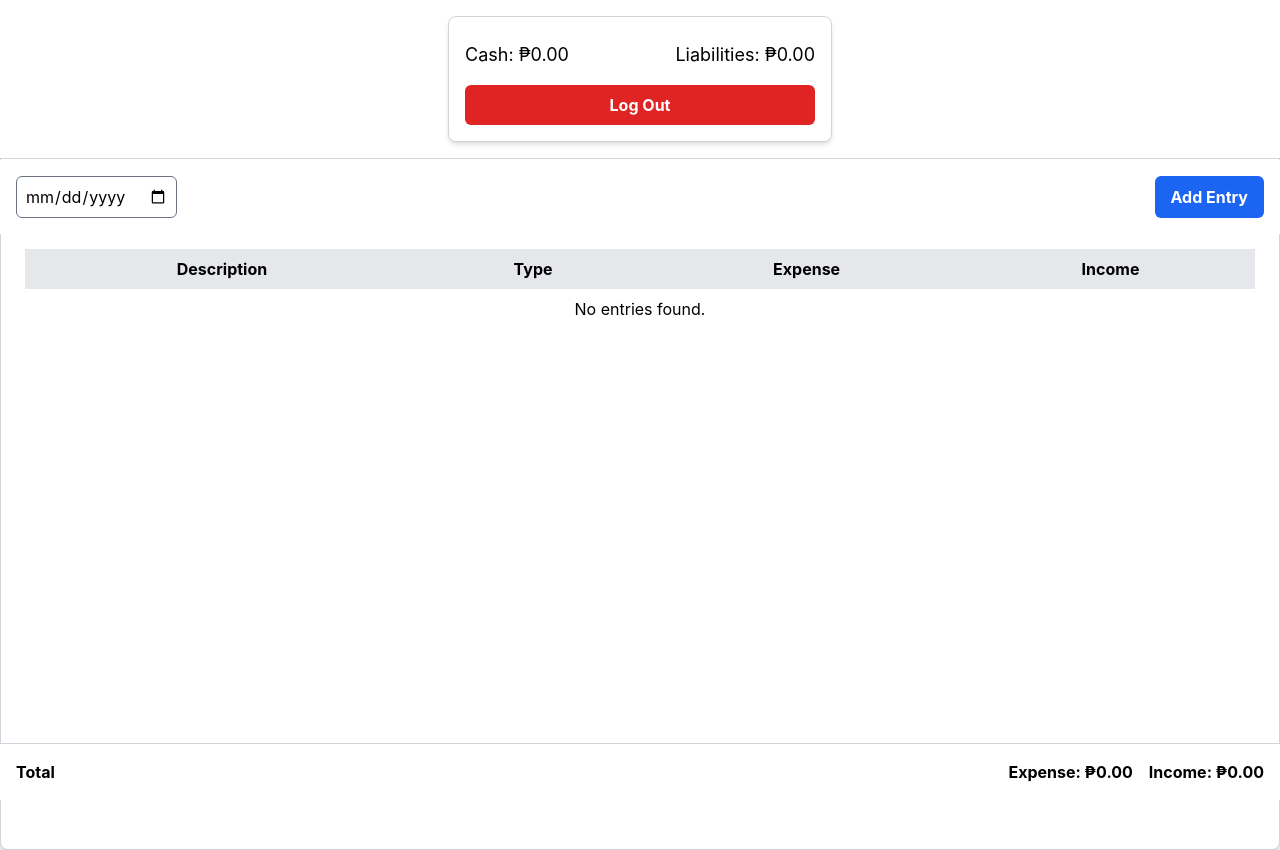
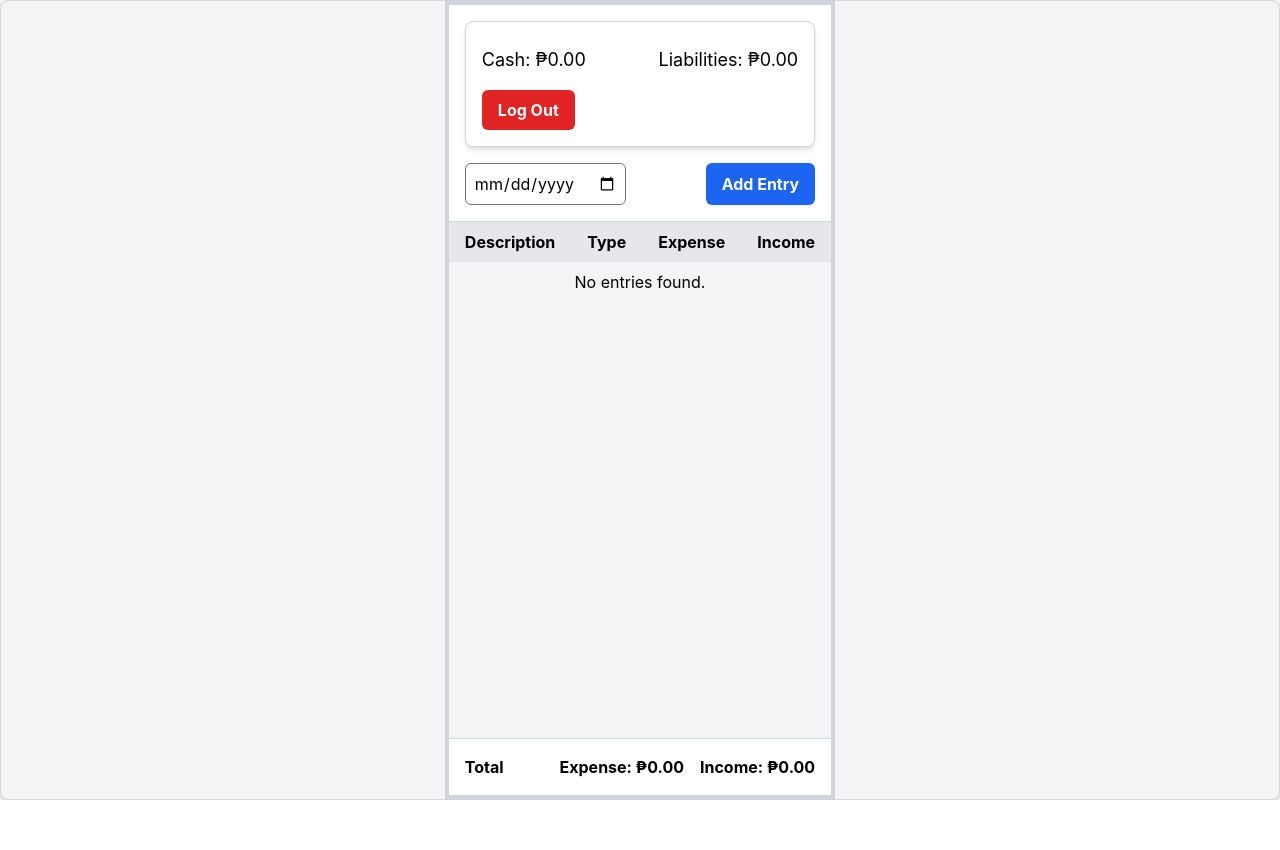
Before and after one commit to Micokoko/budget-tracker-app, a React (Create React App) app in the folder frontend/: page /dashboard in a window 1280 px wide. After the commit the page ends 800 px from the top, so only its background shows below. Built offline with nearby package versions, Linux system fonts and the light colour scheme.

Commit message:
adjusted sizing of components

```diff
--- a/frontend/src/App.js
+++ b/frontend/src/App.js
@@ -12,8 +12,8 @@ const App = () => {
   return (
     <UserProvider>
       <Router>
-        <div className="flex items-center justify-center min-h-screen bg-gray-100">
-          <div className="w-full h-full p-6 border border-gray-300 rounded-lg shadow-md bg-white overflow-y-auto">
+        <div className="flex min-h-screen bg-gray-100">
+          <div className="w-screen h-screen items-center justify-center flex flex-col border border-gray-300 rounded-lg shadow-md overflow-hidden">
             <Routes>
               <Route path="/" element={<LoginPage />} />
               <Route path="/signup" element={<SignUpPage />} />
--- a/frontend/src/components/AddEntryPage.js
+++ b/frontend/src/components/AddEntryPage.js
@@ -34,8 +34,8 @@ function AddEntryPage() {
         });
 
         if (response.ok) {
-            const newEntry = await response.json(); // Assuming your API returns the new entry
-            addEntry(newEntry); // Use the addEntry function to update the context state
+            const newEntry = await response.json();
+            addEntry(newEntry);
             navigate('/dashboard');
         } else {
             setError('Failed to add entry');
@@ -44,7 +44,7 @@ function AddEntryPage() {
     };
 
     return (
-        <div className="flex flex-col items-center justify-center min-h-screen bg-gray-100">
+        <div className="w-full flex flex-col items-center justify-center">
             <div className="w-full max-w-md p-8 space-y-8 bg-white rounded-lg shadow-lg">
                 <h1 className="text-2xl font-bold text-center">Add Entry</h1>
                 <form onSubmit={handleAddEntry} className="space-y-4">
--- a/frontend/src/components/LoginPage.js
+++ b/frontend/src/components/LoginPage.js
@@ -37,7 +37,7 @@ function LoginPage() {
     };
 
     return (
-        <div className="w-full max-w-md p-8 space-y-8 bg-white rounded-lg shadow-lg">
+        <div className="w-full max-w-md p-8 space-y-8 bg-white rounded-lg shadow-lg border-4">
             <h1 className="text-2xl font-bold text-center">BUDGET INU</h1>
             <form onSubmit={handleSubmit} className="space-y-4">
                 <div>
--- a/frontend/src/components/SignUpPage.js
+++ b/frontend/src/components/SignUpPage.js
@@ -59,7 +59,7 @@ const SignUpPage = () => {
     };
 
     return (
-        <div className="max-w-md mx-auto p-4 bg-white rounded shadow-md">
+        <div className="w-full max-w-md p-8 space-y-8 bg-white rounded-lg shadow-lg">
             <h2 className="text-lg font-bold mb-4">Register</h2>
             {error && <div className="text-red-500 mb-2">{error}</div>}
             {successMessage && <div className="text-green-500 mb-2">{successMessage}</div>}
--- a/frontend/src/components/UserPage.js
+++ b/frontend/src/components/UserPage.js
@@ -1,3 +1,4 @@
+// src/components/UserPage.js
 import React, { useState, useEffect } from 'react';
 import { useNavigate } from 'react-router-dom';
 import { fetchEntriesByUsername } from '../services/api';
@@ -22,7 +23,6 @@ function UserPage() {
             if (!userName) return;
             try {
                 const data = await fetchEntriesByUsername(userName);
-                console.log('Fetched entries:', data);
                 setEntries(data);
             } catch (error) {
                 console.error("Error fetching entries:", error);
@@ -39,60 +39,33 @@ function UserPage() {
         navigate('/');
     };
 
-    const handleAddEntry = (newEntry) => {
-        let updatedCash = cash;
-        let updatedLiabilities = liabilities;
-
-        if (newEntry.entry_type === 'Income') {
-            updatedCash += Number(newEntry.amount);
-        } else if (newEntry.entry_type === 'Expense' || newEntry.entry_type === 'Liability') {
-            updatedLiabilities += Number(newEntry.amount);
-        }
-
-        localStorage.setItem('cash', updatedCash);
-        localStorage.setItem('liabilities', updatedLiabilities);
-
-        setCash(updatedCash);
-        setLiabilities(updatedLiabilities);
-
-        setEntries((prevEntries) => [...prevEntries, newEntry]);
-    };
-
     const handleEntryAddition = () => {
         navigate(`/add-entry?username=${userName}`);
     };
 
-    // Function to format numbers as pesos
     const formatCurrency = (amount) => {
         return `₱${Number(amount).toLocaleString(undefined, { minimumFractionDigits: 2, maximumFractionDigits: 2 })}`;
     };
 
     return (
-        <div className="flex flex-col h-screen">
-            <div className="fixed top-0 left-0 right-0 bg-white border-b border-gray-300 z-10 p-4">
-                <div className="flex justify-center">
-                    <div className="max-w-sm w-full">
-                        <div className="bg-white border border-gray-300 rounded-lg shadow-md p-4">
+        <div className="flex flex-col h-full border-4  border-gray-300">
+            <div className="fixed-top p-4 bg-white border-b border-gray-300">
+                <div className="flex justify-center mb-2">
+                    <div className="bg-white border border-gray-300 rounded-lg shadow-md p-4 w-full">
                         {userName && <h2 className="text-xl font-bold">Hello, {userName}!</h2>}
                         <div className="flex justify-between mt-2">
                             <p className="text-lg">Cash: {formatCurrency(cash)}</p>
                             <p className="text-lg">Liabilities: {formatCurrency(liabilities)}</p>
                         </div>
-                            <div className="mt-4">
                         <button
                             onClick={handleLogout}
-                                    className="w-full px-4 py-2 font-bold text-white bg-red-600 rounded-md hover:bg-red-700"
+                            className="px-4 py-2 mt-4 font-bold text-white bg-red-600 rounded-md hover:bg-red-700 w-1/8"
                         >
                             Log Out
                         </button>
                     </div>
                 </div>
-                    </div>
-                </div>
-            </div>
-
-            <div className="fixed top-40 left-0 right-0 bg-white z-10 p-4">
-                <div className="flex justify-between">
+                <div className="flex justify-between mt-4">
                     <input type="date" className="border rounded-md p-2" />
                     <button
                         onClick={handleEntryAddition}
@@ -103,9 +76,8 @@ function UserPage() {
                 </div>
             </div>
 
-            <div className="flex-1 mt-40 pt-16">
-                <div className="flex-1">
-                    <table className="min-w-full table-auto">
+            <div className="flex-1  overflow-y-auto">
+                <table className="table-auto w-full">
                     <thead>
                         <tr className="bg-gray-200">
                             <th className="px-4 py-2">Description</th>
@@ -118,7 +90,7 @@ function UserPage() {
                         {entries.length > 0 ? (
                             entries.map((entry, index) => (
                                 <tr key={index} className="border-b">
-                                        <td className="px-4 py-6">{entry.description}</td>
+                                    <td className="px-4 py-2">{entry.description}</td>
                                     <td className="px-4 py-2">{entry.entry_type}</td>
                                     <td className="px-4 py-2">{entry.entry_type === 'Expense' || entry.entry_type === 'Liability' ? formatCurrency(entry.amount) : '-'}</td>
                                     <td className="px-4 py-2">{entry.entry_type === 'Income' ? formatCurrency(entry.amount) : '-'}</td>
@@ -129,18 +101,17 @@ function UserPage() {
                                 <td colSpan="4" className="text-center px-4 py-2">No entries found.</td>
                             </tr>
                         )}
+
                     </tbody>
                 </table>
             </div>
-            </div>
 
-            <div className="fixed bottom-0 left-0 right-0 bg-white border-t border-gray-300 p-4 z-10">
+            <div className="fixed-bottom p-4 bg-white border-t border-gray-300">
                 <div className="flex justify-between items-center">
                     <span className="font-bold text-l">Total</span>
                     <div className="flex space-x-4">
                         <span className="font-bold text-l">Expense: {formatCurrency(totalExpense)}</span>
                         <span className="font-bold text-l">Income: {formatCurrency(totalIncome)}</span>
-
                     </div>
                 </div>
             </div>
```
Also changed, not shown: 1 other file (tests, documents, lock files or other folders). Lines whose indentation alone changed are shown as unchanged.
